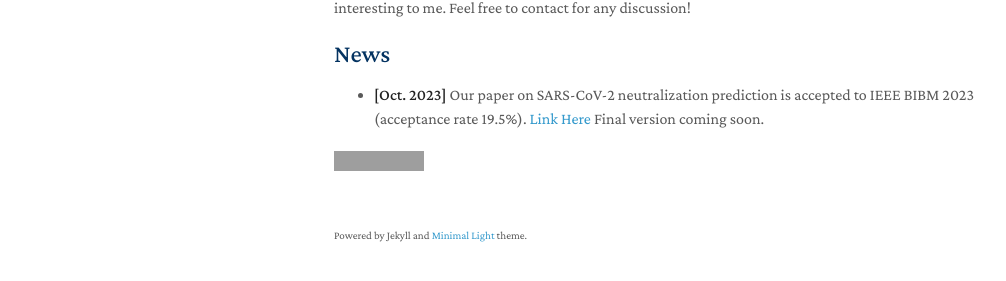
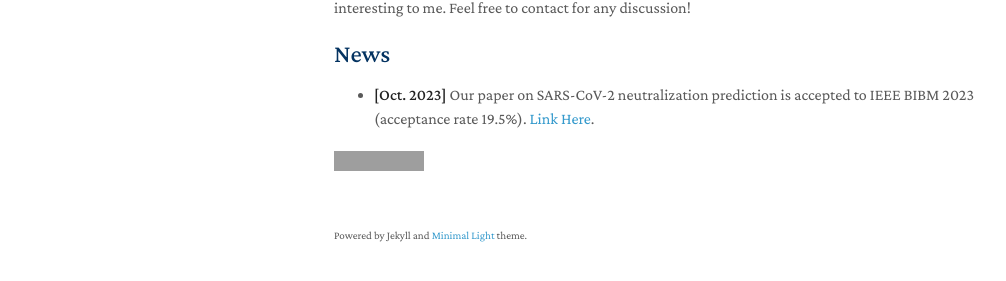
Before and after one commit to ZhangWan-byte/ZhangWan-byte.github.io, a Jekyll site: the page built from index.md, in a window 1280 px wide. Shown: the part 547-828 px from the top of the page, without its empty margins (136-1142 px from the left). Built offline with Jekyll 4.4.1, drawn with Linux system fonts in a browser that asks for light colours; nearby versions of some CDN libraries; a style sheet for code colours, icons or effects is not loaded; our own code applies the rules of GitHub Pages for plain Markdown files; grey boxes are pictures that could not be loaded.

Commit message:
Update index.md

```diff
--- a/index.md
+++ b/index.md
@@ -18,7 +18,7 @@ Exploring more than exploiting as an early-stage researcher. Recent trending top
 
 ## News
 
-- **[Oct. 2023]** Our paper on SARS-CoV-2 neutralization prediction is accepted to IEEE BIBM 2023 (acceptance rate 19.5%). [Link Here](https://drive.google.com/file/d/1GWBEEtS0DANLVAFDPVpuBW3-PshygACT/view?usp=sharing) Final version coming soon.
+- **[Oct. 2023]** Our paper on SARS-CoV-2 neutralization prediction is accepted to IEEE BIBM 2023 (acceptance rate 19.5%). [Link Here](https://drive.google.com/file/d/1GWBEEtS0DANLVAFDPVpuBW3-PshygACT/view?usp=sharing).
 
 <!-- {% include_relative _includes/publications.md %} -->
 
```
